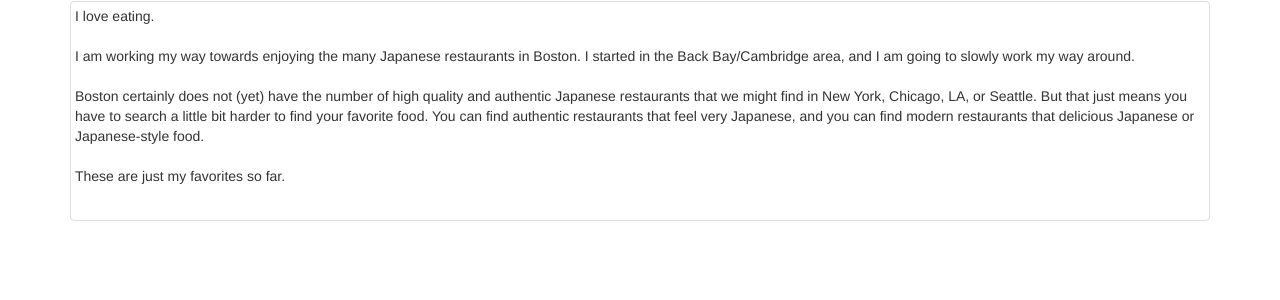
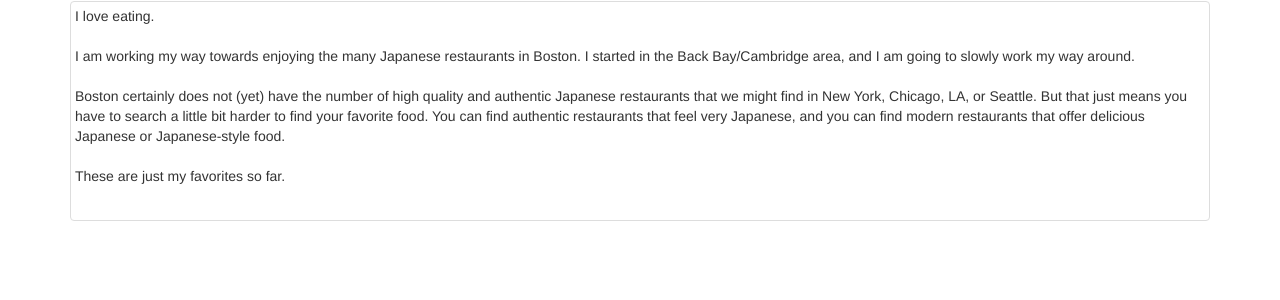
Before and after one commit to dorayuta/eatjapanboston, a Python web app: template templates/about.html in a window 1280 px wide. Shown: the part 384-684 px from the top of the page. Run offline with Jinja, Linux system fonts and the light colour scheme; the template is opened without the code that fills it, so the values that code supplies are empty; some libraries are stand-ins or nearby versions.

Commit message:
Fixed typo in about page.

```diff
--- a/templates/about.html
+++ b/templates/about.html
@@ -20,7 +20,7 @@
 				<br>
 				I am working my way towards enjoying the many Japanese restaurants in Boston. I started in the Back Bay/Cambridge area, and I am going to slowly work my way around. <br>
 				<br>
-				Boston certainly does not (yet) have the number of high quality and authentic Japanese restaurants that we might find in New York, Chicago, LA, or Seattle. But that just means you have to search a little bit harder to find your favorite food. You can find authentic restaurants that feel very Japanese, and you can find modern restaurants that delicious Japanese or Japanese-style food. <br>
+				Boston certainly does not (yet) have the number of high quality and authentic Japanese restaurants that we might find in New York, Chicago, LA, or Seattle. But that just means you have to search a little bit harder to find your favorite food. You can find authentic restaurants that feel very Japanese, and you can find modern restaurants that offer delicious Japanese or Japanese-style food. <br>
 				<br>
 				These are just my favorites so far. <br>
 				</p>
```
